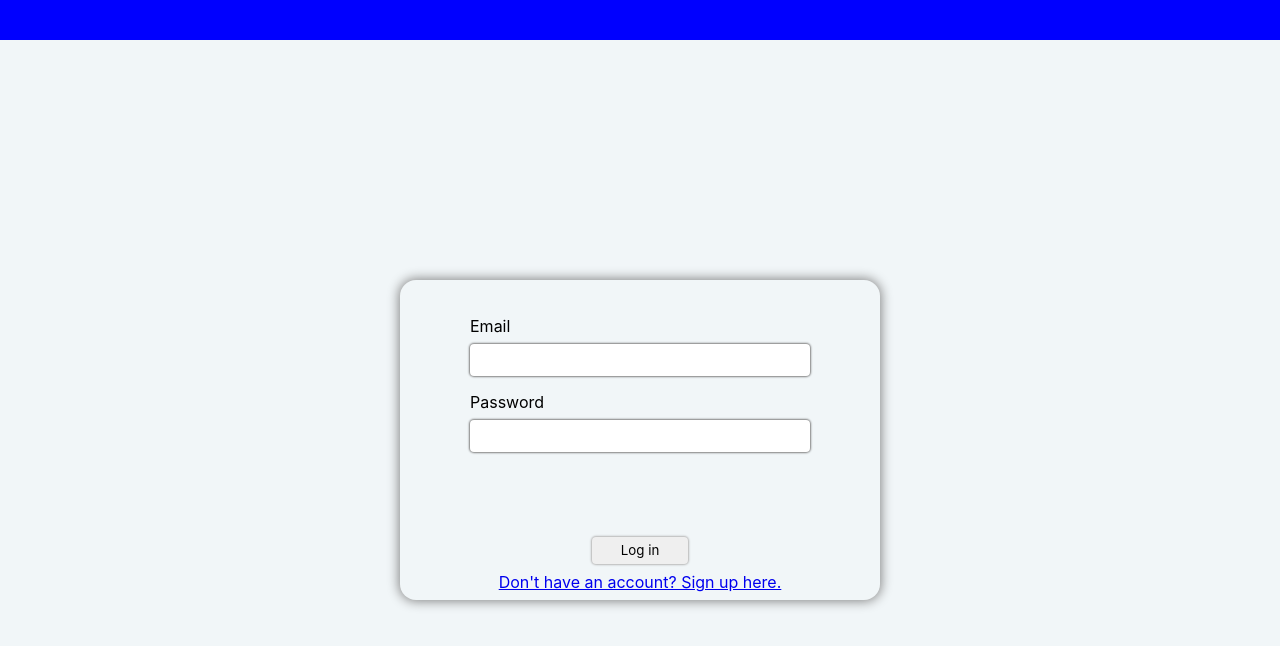
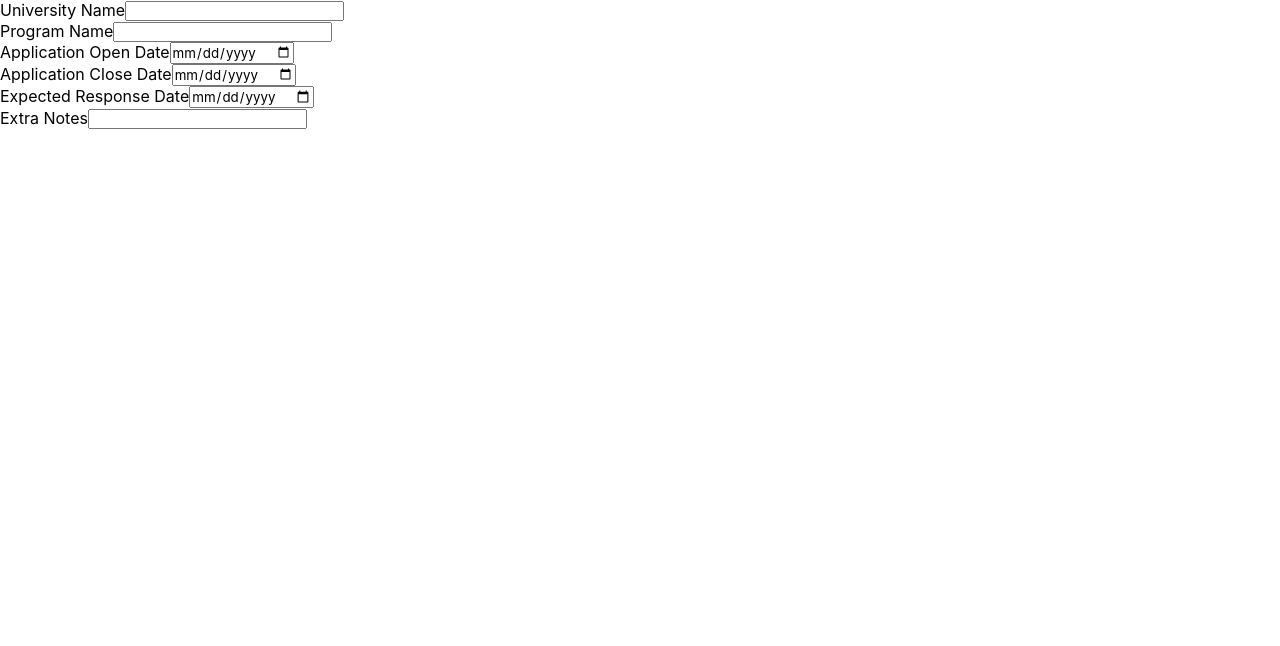
Before and after one commit to Saadkhalid913/Unify, a React (Create React App) app in the folder unify/: page /applications/add in a window 1280 px wide. Before the commit this address led to /login. Shown: the top 646 px of the page. Built offline with nearby package versions, Linux system fonts and the light colour scheme; no server answers.

Commit message:
Added app add page

```diff
--- a/unify/package.json
+++ b/unify/package.json
@@ -13,6 +13,7 @@
     "@types/react-router-dom": "^5.1.8",
     "@types/react-toastify": "^4.1.0",
     "axios": "^0.21.1",
+    "joi": "^17.4.2",
     "react": "^17.0.2",
     "react-dom": "^17.0.2",
     "react-router-dom": "^5.2.0",
--- a/unify/src/app.tsx
+++ b/unify/src/app.tsx
@@ -7,6 +7,7 @@ import Homepage from './components/Homepage/Homepage'
 import ApplicationPage from './components/ApplicationPage/ApplicationPage'
 import 'react-toastify/dist/ReactToastify.css';
 import ECpage from './components/ECpage/ECpage'
+import AppCreatePage from './components/AppCreatePage/AppCreatePage'
 
 export default class App extends Component  {
     state = {
@@ -21,6 +22,7 @@ export default class App extends Component  {
             <BrowserRouter>
             <Switch>
 
+                <Route path = "/applications/add" render = {(props) => <AppCreatePage {...props} />} />
                 <Route path = "/applications/:id" render = {(props) => <ApplicationPage {...props} />} />
                 <Route path = "/extracurriculars/:id" render = {(props) => <ECpage {...props} />} />
                 <Route path = "/login" render = {(props) => <LoginPage {...props} />} />
--- /dev/null
+++ b/unify/src/components/AppCreatePage/AppCreateForm.tsx
@@ -0,0 +1,53 @@
+import { Application, Extracurricular } from "../@types"
+import React , {useState} from 'react'
+import * as joi from "joi"
+
+interface AppCreateFormProps {
+    onSubmit: (app: Application) => void
+}
+const AppCreateForm = (props: AppCreateFormProps) => {
+    const [uniName, setUniName] = useState("")
+    const [programName, setProgramName] = useState("")
+    const [applicationOpenDate, setApplicationOpenDate] = useState(0)
+    const [applicationCloseDate, setApplicationCloseDate] = useState(0)
+    const [ExpectedResponseDate, setExpectedResponseDate] = useState(0)
+    const [relevantExtracurriculars, setRelevantExtracurriculars] = useState<Extracurricular[]>([])
+    const [notes, setNotes] = useState("")
+
+
+    return (
+        <div className = "app-add-form-wrapper">
+            <div className = "app-add-form">
+                <div className = "app-add-input-item">
+                        <label htmlFor = "uniName">University Name</label>
+                        <input name = "uniName" onChange = {(e) => {setUniName(e.target.value)}} defaultValue = {uniName} />
+                </div>
+                <div className = "app-add-input-item">
+                        <label htmlFor = "programName">Program Name</label>
+                        <input name = "programName" onChange = {(e) => {setProgramName(e.target.value)}} defaultValue = {programName} />
+                </div>
+
+                <div className = "app-add-input-item">
+                        <label htmlFor = "appOpenDate">Application Open Date</label>
+                        <input type = "date" name = "appOpenDate" onChange = {(e) => {setApplicationOpenDate(Date.parse(e.target.value))}} />
+                </div>
+                <div className = "app-add-input-item">
+                        <label htmlFor = "appCloseDate">Application Close Date</label>
+                        <input type = "date" name = "appCloseDate" onChange = {(e) => {setApplicationCloseDate(Date.parse(e.target.value))}} />
+                </div>
+                <div className = "app-add-input-item">
+                        <label htmlFor = "responseDate">Expected Response Date</label>
+                        <input type = "date" name = "responseDate" onChange = {(e) => {setExpectedResponseDate(Date.parse(e.target.value))}} />
+                </div>
+
+                <div className = "app-add-input-item">
+                        <label htmlFor = "notes">Extra Notes</label>
+                        <input name = "notes" onChange = {(e) => {setNotes(e.target.value)}} defaultValue = {notes} />
+                </div>
+            </div>
+        </div>
+    )
+}
+
+
+export default AppCreateForm
--- /dev/null
+++ b/unify/src/components/AppCreatePage/AppCreatePage.tsx
@@ -0,0 +1,14 @@
+import React, { Component, useContext } from 'react'
+import { Redirect, RouteComponentProps } from 'react-router-dom'
+import tokenContext from '../../contexts/tokenContext'
+import AppCreateForm from './AppCreateForm'
+import { Application } from "../@types"
+const AppCreatePage = (props: RouteComponentProps) => {
+    const token = useContext(tokenContext)
+    if (!token) return <Redirect to = "/login" />
+
+    return <AppCreateForm onSubmit = {(app: Application) => {console.log(app)}}/>
+
+}
+
+export default AppCreatePage
--- a/unify/src/components/ApplicationPage/ApplicationPage.tsx
+++ b/unify/src/components/ApplicationPage/ApplicationPage.tsx
@@ -17,12 +17,23 @@ const ApplicationPage = (props: RouteComponentProps) => {
         getAppData(token, AppID).then(data => setApp(data))
     }, [setApp, token, AppID])
 
-    console.log(App)
 
 
     if (!token) return <Redirect to ="/login" />
     if (!App) return <div>No App Found</div>
-    else return <div>App Found!</div>
+    else return (
+        <div className= "app-page-wrapper">
+            <div className = "app-page">
+                <div className = "app-page-heading-wrapper">
+                    <h2>{App.uniName}</h2>
+                    <h4>{App.programName}</h4>
+                </div>
+                <div className = "app-page-ecs">
+                    {App.relevantExtracurriculars.map(ec => <div key = {ec._id} onClick = {() => {props.history.push("/extracurriculars/" + ec._id)}}>{ec.name}</div>)}
+                </div>
+            </div>
+        </div>
+    )
 }
 
 
--- a/unify/src/components/HomePage/ApplicationManager.tsx
+++ b/unify/src/components/HomePage/ApplicationManager.tsx
@@ -27,7 +27,12 @@ export default class ApplicationManager extends Component<ApplicationManagerProp
 
     render() {
         return (<div className = "app-box-wrapper">
-                      {this.state.apps.map(app => <AppViewItem onClick = {() => {this.props.nextPage("/applications/" + app._id)}} app = {app}/>)}
+                       <div className ="app-box-title">
+                           <span>Univercity Name</span>
+                           <span>Program Name</span>
+                        </div>
+                      {this.state.apps.map(app => <AppViewItem key ={app._id} onClick = {() => {this.props.nextPage("/applications/" + app._id)}} app = {app}/>)}
+                      <button className = "app-add-button" onClick = {() => this.props.nextPage("/applications/add")}>Create New</button>
                 </div>)
     }
 
--- a/unify/src/components/HomePage/ECmanager.tsx
+++ b/unify/src/components/HomePage/ECmanager.tsx
@@ -27,7 +27,7 @@ export default class ECmanager extends Component<ECmanagerProps> {
 
     render() {
         return (<div className = "ec-box-wrapper">
-                      {this.state.ECs.map(ec => <ECview onClick = {this.props.nextPage} EC = {ec}/>)}
+                      {this.state.ECs.map(ec => <ECview key={ec._id} onClick = {this.props.nextPage} EC = {ec}/>)}
                 </div>)
     }
 
--- a/unify/src/components/HomePage/HomePage.tsx
+++ b/unify/src/components/HomePage/HomePage.tsx
@@ -1,4 +1,4 @@
-import React, {useContext, Fragment} from 'react'
+import React, {useContext} from 'react'
 import { Redirect, RouteComponentProps } from 'react-router-dom'
 import tokenContext from '../../contexts/tokenContext'
 import ApplicationManager from './ApplicationManager'
--- a/unify/src/index.css
+++ b/unify/src/index.css
@@ -167,29 +167,52 @@
   width: 100%;
   height: 100%;
   border-radius: 4px;
-  border: 1px solid black;
   padding: 1%;
 
 }
 
 .app-box-wrapper {
   width: 100%;
-  height: 100%;
-  border: 1px solid black;
+  height: 100vh;
+  margin-bottom: 2rem;
   display: flex;
   flex-direction: column;
   align-items: center;
   padding: 1rem;
+  background-color: white;
+  box-shadow: 0 0 16px 2px grey;
+  overflow: scroll;
 }
 
 .app-view-item {
   width: 100%;
-  height: 2rem;
-  border: 1px solid black;
+  height: 5rem;
+  background-color: rgb(27, 117, 253);
+  font-size: 1.75rem;
+  font-weight: 600;
+  color: white;
   display: grid;
   grid-template-columns: 1fr 1fr;
   margin-bottom: 0.5rem;
+}
 
+.app-box-title {
+  width: 100%;
+  height: 5rem;
+  display:grid;
+  font-size: 2rem;
+  grid-template-columns: 1fr 1fr;
+}
+
+.app-add-button {
+  justify-self: flex-end;
+}
+
+.app-box-title > span {
+  display:flex;
+  flex-direction: column;
+  justify-content: center;
+  align-items: center;
 }
 
 .app-view-item > span {
@@ -207,6 +230,16 @@
 }
 
 .ec-box-wrapper {
+  width: 100%;
+  height: 100vh;
+  border: 1px solid black;
+  display: flex;
+  flex-direction: column;
+  align-items: center;
+  padding: 1rem;
+  background-color: white;
+  box-shadow: 0 0 16px 2px grey;
+  overflow: scroll;
 
 }
 
```
Also changed, not shown: 1 other file (tests, documents, lock files or other folders).
